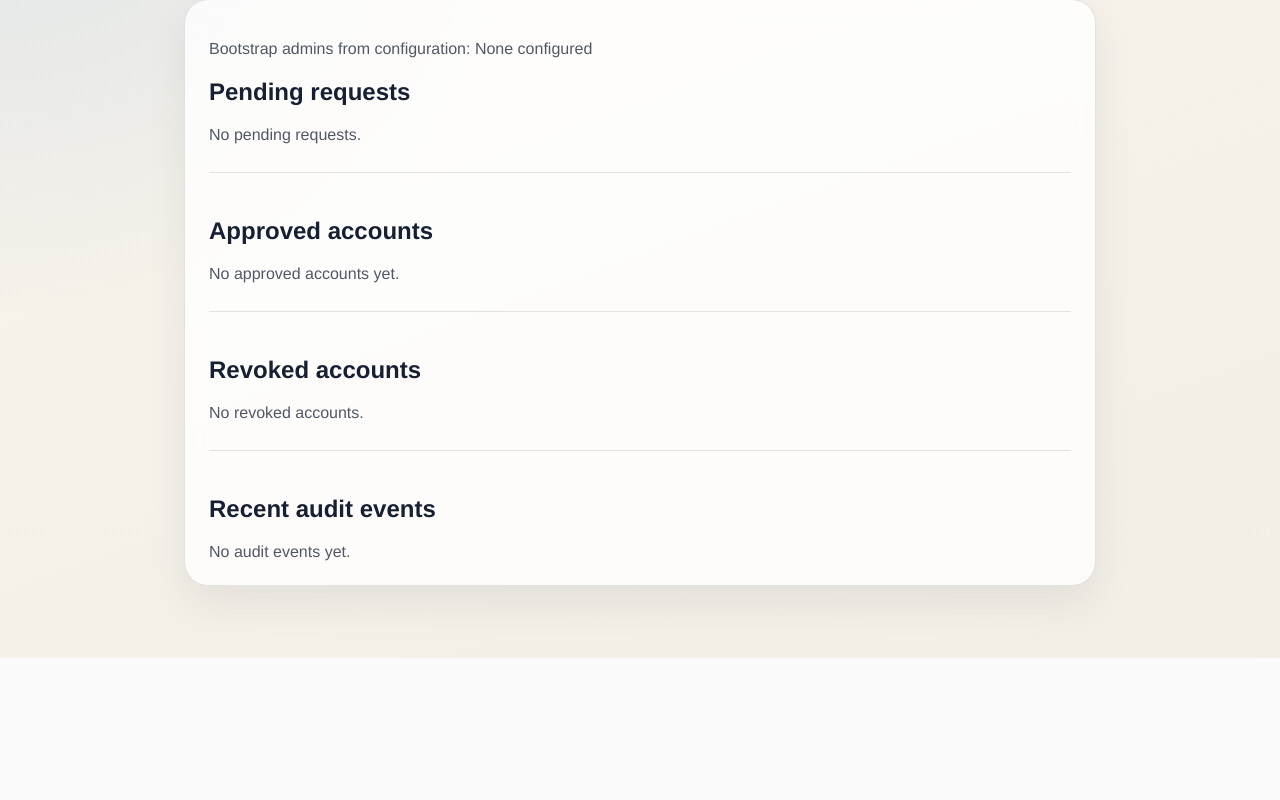
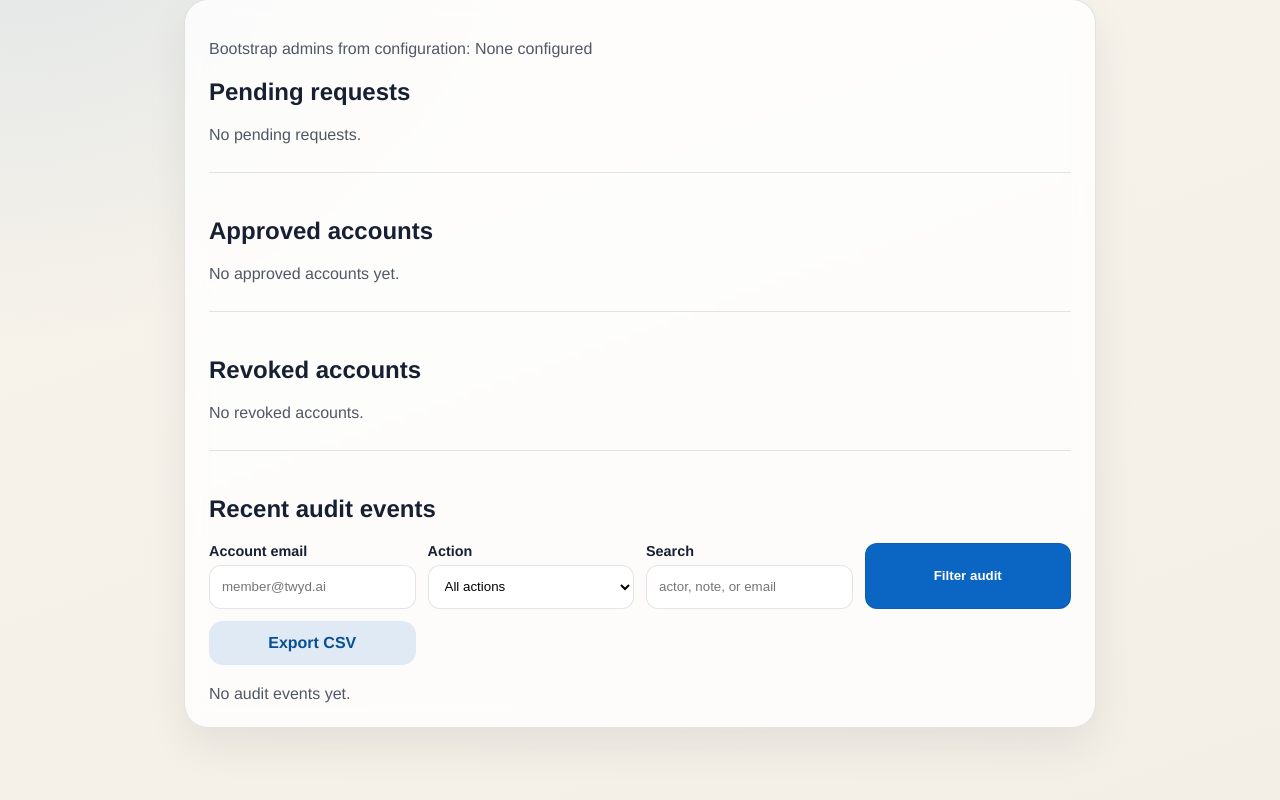
Before and after one commit to nemedaio/transcribee, a FastAPI app: template src/lnkdn_transcripts/templates/access_admin.html in a window 1280 px wide. Shown: the part 229-1029 px from the top of the page. Before the commit the page ends 887 px from the top, so only its background shows below. Run offline with FastAPI, Linux system fonts and the light colour scheme; the template is opened without the code that fills it, so the values that code supplies are empty.

Commit message:
Add audit filtering and CSV export

```diff
--- a/src/lnkdn_transcripts/static/styles.css
+++ b/src/lnkdn_transcripts/static/styles.css
@@ -359,6 +359,45 @@ h1 {
   border-color: rgba(156, 47, 47, 0.18);
 }
 
+.access-filter-form {
+  display: grid;
+  grid-template-columns: repeat(4, minmax(0, 1fr));
+  gap: 12px;
+  margin: 16px 0 20px;
+}
+
+.access-filter-form label {
+  display: grid;
+  gap: 6px;
+  font-size: 0.9rem;
+  font-weight: 600;
+}
+
+.access-filter-form input,
+.access-filter-form select {
+  min-height: 44px;
+  border-radius: 12px;
+  border: 1px solid var(--border);
+  padding: 0 12px;
+  background: rgba(255, 255, 255, 0.92);
+}
+
+.access-filter-form button {
+  min-height: 44px;
+  border-radius: 12px;
+  border: 1px solid var(--border);
+  background: var(--accent);
+  color: white;
+  padding: 0 14px;
+  font-weight: 700;
+  cursor: pointer;
+}
+
+.compact-link {
+  min-height: 44px;
+  padding: 0 14px;
+}
+
 @media (max-width: 640px) {
   .site-header {
     flex-direction: column;
@@ -382,4 +421,8 @@ h1 {
   .job-grid {
     grid-template-columns: 1fr;
   }
+
+  .access-filter-form {
+    grid-template-columns: 1fr;
+  }
 }
--- a/src/lnkdn_transcripts/templates/access_admin.html
+++ b/src/lnkdn_transcripts/templates/access_admin.html
@@ -99,6 +99,27 @@
 
   <div class="dashboard-section">
     <h2>Recent audit events</h2>
+    <form method="get" action="/auth/access" class="access-filter-form">
+      <label>
+        Account email
+        <input type="text" name="audit_account_email" value="{{ audit_account_email }}" placeholder="member@twyd.ai" />
+      </label>
+      <label>
+        Action
+        <select name="audit_action">
+          <option value="">All actions</option>
+          {% for option in audit_action_options %}
+          <option value="{{ option.value }}" {% if audit_action == option.value %}selected{% endif %}>{{ option.value }}</option>
+          {% endfor %}
+        </select>
+      </label>
+      <label>
+        Search
+        <input type="text" name="audit_search" value="{{ audit_search }}" placeholder="actor, note, or email" />
+      </label>
+      <button type="submit">Filter audit</button>
+      <a class="button-link subtle-link compact-link" href="/api/access/audit/export.csv?account_email={{ audit_account_email|urlencode }}&action={{ audit_action|urlencode }}&search={{ audit_search|urlencode }}">Export CSV</a>
+    </form>
     {% if recent_audit_events %}
     <div class="history-list">
       {% for event in recent_audit_events %}
```
Also changed, not shown: src/lnkdn_transcripts/routes/api.py (+61 -1 lines), src/lnkdn_transcripts/routes/auth.py (+17 -3 lines), tests/test_jobs_api.py (+33 -0 lines), tests/test_web_jobs.py (+14 -0 lines), README.md, src/lnkdn_transcripts/storage/repo.py.
